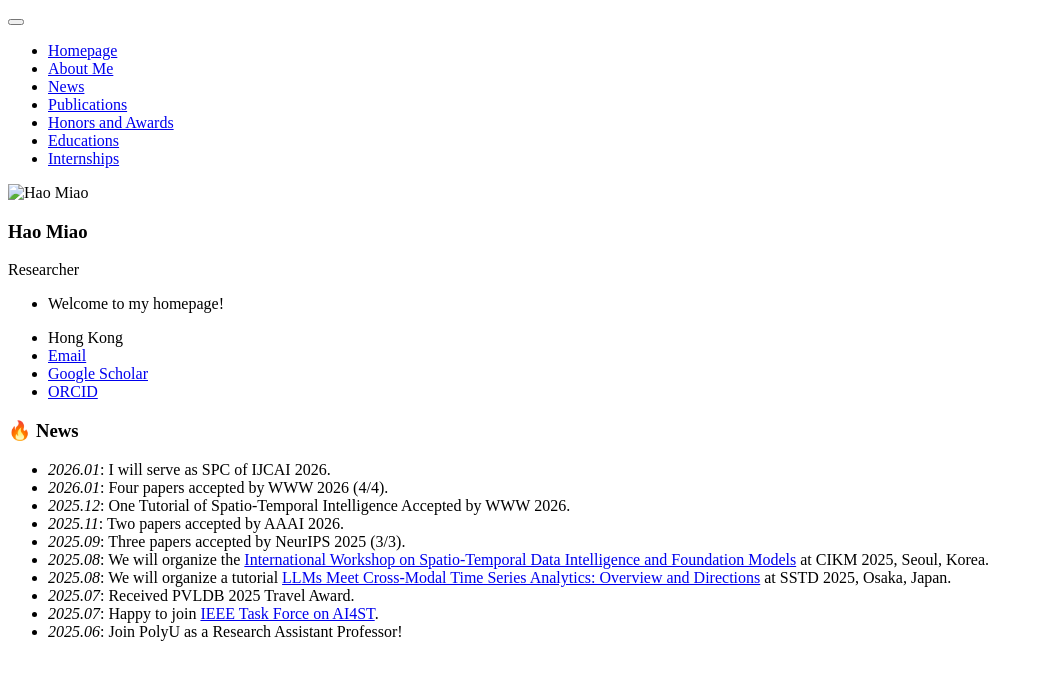
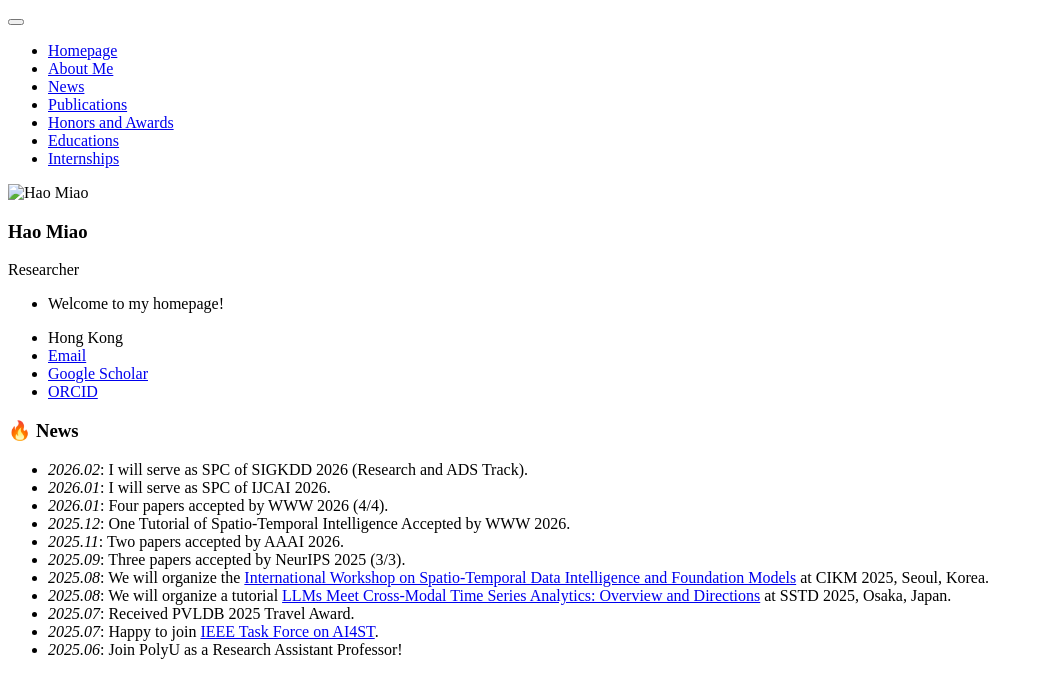
Before and after one commit to MiaoHaoSunny/MiaoHaoSunny.github.io, a Jekyll site: the page built from _pages/includes/news.md, in a window 1280 px wide. Shown: the top 698 px of the page, without its empty margins (0-1043 px from the left). Built offline with Jekyll 4.4.1, drawn with Linux system fonts in a browser that asks for light colours; our own code applies the rules of GitHub Pages for plain Markdown files.

Commit message:
Update news.md

```diff
--- a/_pages/includes/news.md
+++ b/_pages/includes/news.md
@@ -1,4 +1,5 @@
 # 🔥 News
+- *2026.02*: I will serve as SPC of SIGKDD 2026 (Research and ADS Track).
 - *2026.01*: I will serve as SPC of IJCAI 2026.
 - *2026.01*: Four papers accepted by WWW 2026 (4/4).
 - *2025.12*: One Tutorial of Spatio-Temporal Intelligence Accepted by WWW 2026.
```
